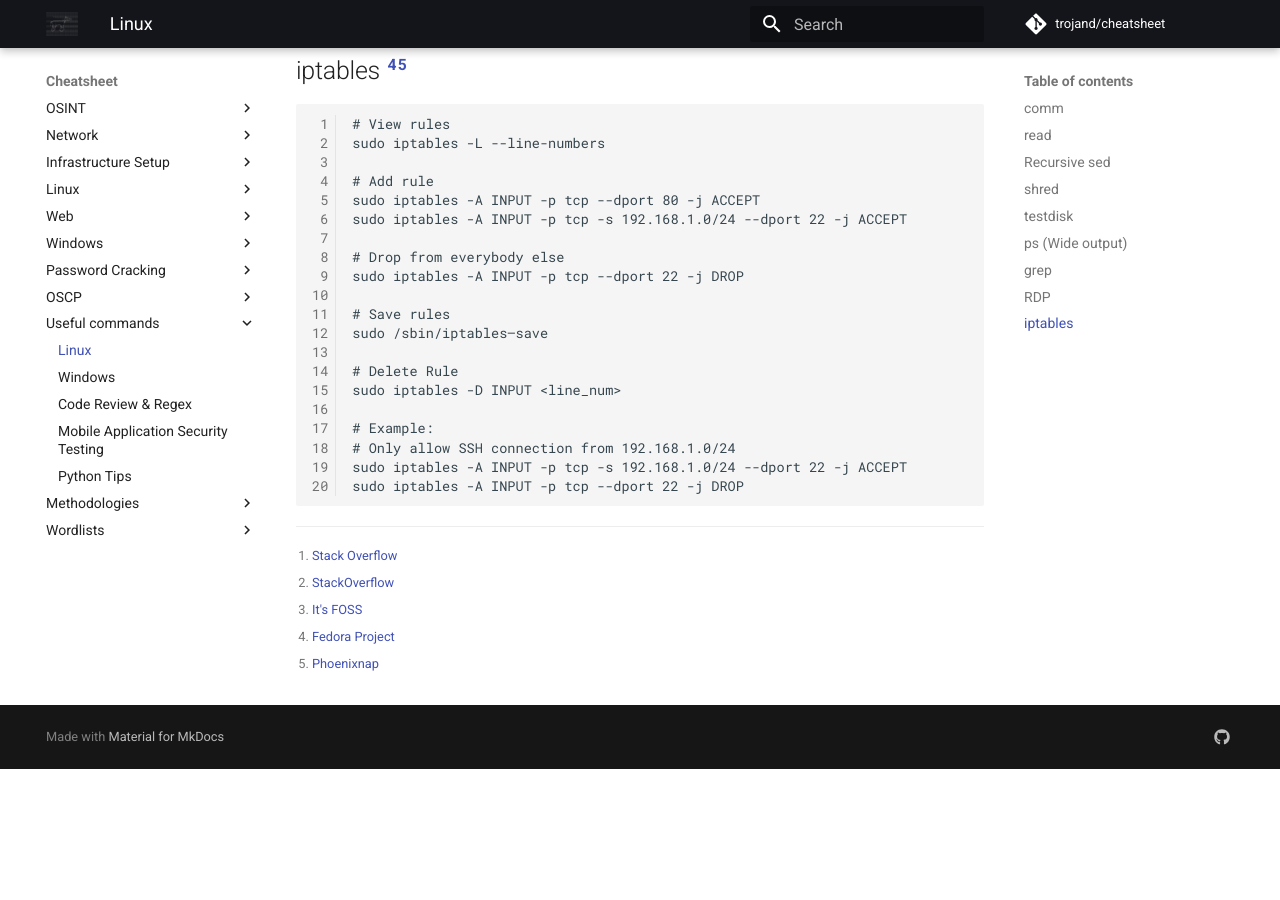
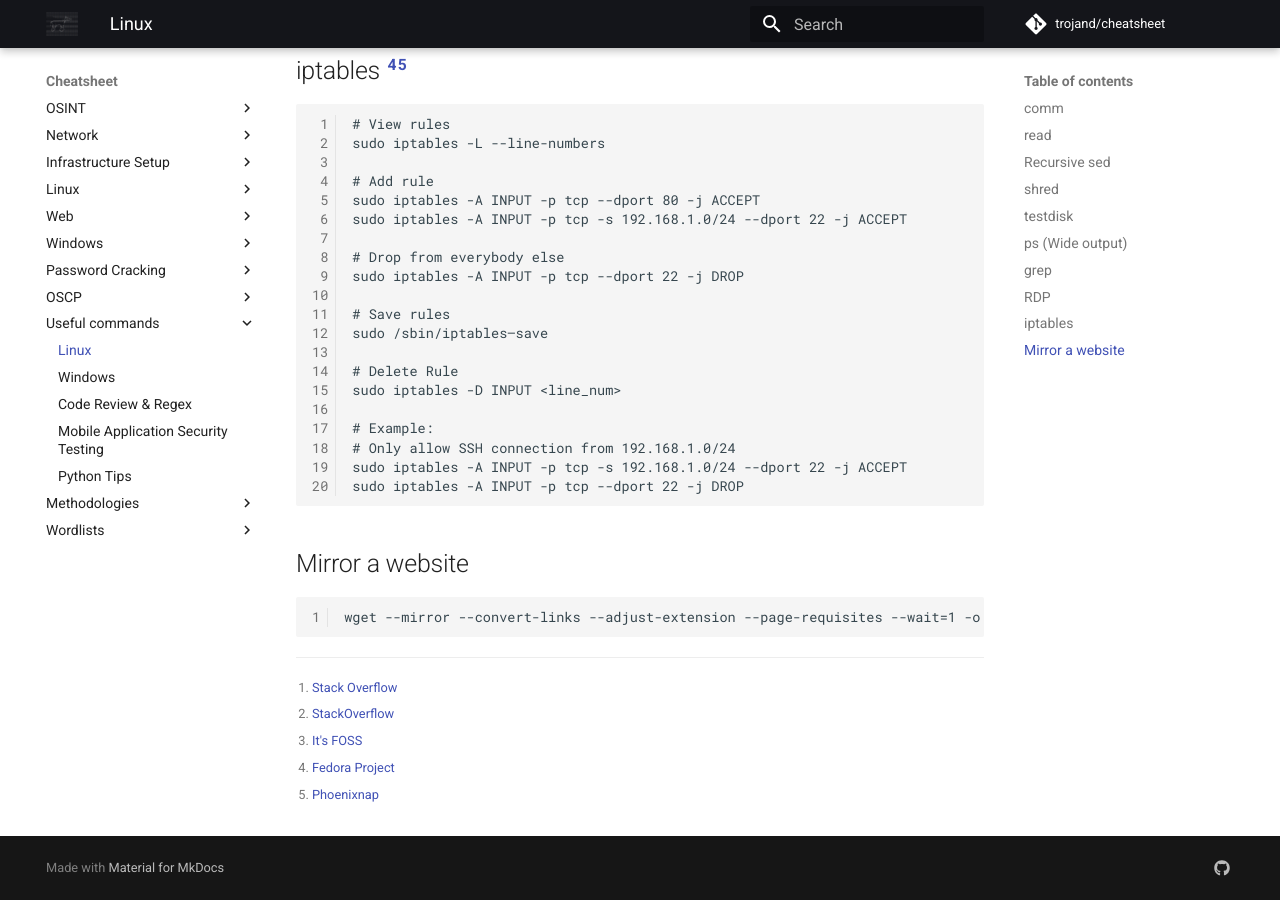
Before and after one commit to trojand/cheatsheet, an MkDocs documentation site: the page built from docs/Useful_Commands/Linux.md, in a window 1280 px wide and 900 px high, scrolled down 2397 px. Built offline with MkDocs 1.6.1 and Material for MkDocs 9.7.7, drawn with Linux system fonts in a browser that asks for light colours; comment, search, counter and statistics services are not loaded; before the commit the page ends 3166 px from its top, so only the background shows below that.

Commit message:
Update Linux.md

````diff
--- a/docs/Useful_Commands/Linux.md
+++ b/docs/Useful_Commands/Linux.md
@@ -104,6 +104,13 @@ sudo iptables -A INPUT -p tcp -s 192.168.1.0/24 --dport 22 -j ACCEPT
 sudo iptables -A INPUT -p tcp --dport 22 -j DROP
 ```
 
+## Mirror a website
+```
+wget --mirror --convert-links --adjust-extension --page-requisites --wait=1 -o wget-mirror.log --no-parent https://example.org
+```
+
+
+
 [^1]: [Stack Overflow](https://stackoverflow.com/questions/3724786/how-to-diff-two-file-lists-and-ignoring-place-in-list)
 [^2]: [StackOverflow](https://stackoverflow.com/questions/1583219/how-to-do-a-recursive-find-replace-of-a-string-with-awk-or-sed)
 [^3]: [It's FOSS](https://itsfoss.com/recover-deleted-files-linux/)
````
